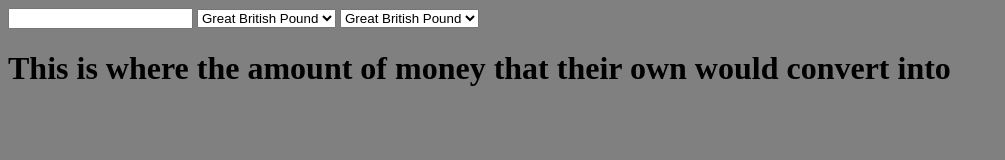
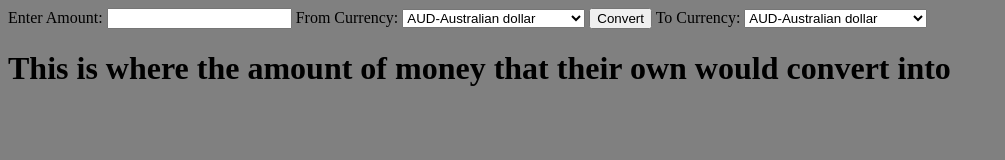
Before and after one commit to Cory545/Currency-Converter, a plain HTML site: page index.html in a window 1280 px wide. Shown: the whole page, without its empty margins (0-1005 px from the left). Drawn offline with Linux system fonts and the light colour scheme.

Commit message:
Surprisngly in 1 sitting (8 hours sigh) I have completed the first step. Using JavaScript and an API for currency converter. User can enter their desired amount in their desired currency, and select what currency they wish to convert to - and it will display how much it would be in that currency. Added options for each currency. Did all the variables, and the entire function for conversion. No CSS.

```diff
--- a/index.html
+++ b/index.html
@@ -8,23 +8,64 @@
 </head>
 <body>
       <!--Placeholder for a potential input text, for customer to potentially enter the amount they would like to convert-->
-    <input type="text">
+            <label for="amount">Enter Amount:</label>
+            <input type="text" id="inputAmount">
+
       <!--Placeholder for a potential selector for user to pick which currency they're entering.-->
-    <select name="cars" id="cars">
-        <option>Great British Pound</option>
-        <option>Euros</option>
-        <option>Dollars</option>
+            <label for="fromCurrency" id="convertFromLabel">From Currency:</label>
+                  <select name="currenciesFrom" id="convertFromCurrencyType">
+                        <option value="AUD">AUD-Australian dollar</option>
+                        <option value="BRL">BRL-Brazillian Real</option>
+                        <option value="CAD">CAD-Canadian Dollar</option>
+                        <option value="CHF">CHF-Swiss Franc</option>
+                        <option value="CNY">CNY-Chinese Yuan</option>
+                        <option value="EUR">EUR-Euro</option>
+                        <option value="GBP">GBP-British Pound Sterling</option>
+                        <option value="HKD">HKD-Hong Kong Dollar</option>
+                        <option value="INR">INR-Indian Rupee</option>
+                        <option value="JPY">JPY-Japanese Yen</option>
+                        <option value="KRW">KRW-South Korean Won</option>
+                        <option value="MXN">MXN-Mexican Peso</option>
+                        <option value="NOK">NOK-Norwegian Krone</option>
+                        <option value="NZD">NZD-New Zealand Dollar</option>
+                        <option value="RUB">RUB-Russian Ruble</option>
+                        <option value="SEK">SEK-Swedish Krona</option>
+                        <option value="SHD">SHD-Singapore dollar</option>
+                        <option value="TRY">TRY-Turkish Lira</option>
+                        <option value="USD">USD-United States Dollar</option>
+                        <option value="ZAR">ZAR-South African Rand</option>
                   </select>
 
+      <!--Button to allow user to have control over when the conversion takes place-->
+      <button id="convertButton">Convert </button>
 
       <!--Placeholder for the user to select what they would like to convert their currency into.-->
-      <select>
-        <option>Great British Pound</option>
-        <option>Euros</option>
-        <option>Dollars</option>
+            <label for="toCurrency" id="convertToLabel">To Currency:</label>
+                  <select name="currenciesTo" id="convertToCurrencyType">
+                        <option value="AUD">AUD-Australian dollar</option>
+                        <option value="BRL">BRL-Brazillian Real</option>
+                        <option value="CAD">CAD-Canadian Dollar</option>
+                        <option value="CHF">CHF-Swiss Franc</option>
+                        <option value="CNY">CNY-Chinese Yuan</option>
+                        <option value="EUR">EUR-Euro</option>
+                        <option value="GBP">GBP-British Pound Sterling</option>
+                        <option value="HKD">HKD-Hong Kong Dollar</option>
+                        <option value="INR">INR-Indian Rupee</option>
+                        <option value="JPY">JPY-Japanese Yen</option>
+                        <option value="KRW">KRW-South Korean Won</option>
+                        <option value="MXN">MXN-Mexican Peso</option>
+                        <option value="NOK">NOK-Norwegian Krone</option>
+                        <option value="NZD">NZD-New Zealand Dollar</option>
+                        <option value="RUB">RUB-Russian Ruble</option>
+                        <option value="SEK">SEK-Swedish Krona</option>
+                        <option value="SHD">SHD-Singapore dollar</option>
+                        <option value="TRY">TRY-Turkish Lira</option>
+                        <option value="USD">USD-United States Dollar</option>
+                        <option value="ZAR">ZAR-South African Rand</option>
                   </select>
+
       <!--Placeholder, shows how much of the currency they would like to convert into, the amount it would be.-->
-      <h1>This is where the amount of money that their own would convert into</h1>
+            <h1 id="newCurrencyValueDisplay">This is where the amount of money that their own would convert into</h1>
 
 <script src="script.js"></script>
 </body>
--- a/script.js
+++ b/script.js
@@ -0,0 +1,59 @@
+
+
+
+// All the variables needed for the variables before converting
+let inputAmount = document.getElementById("inputAmount");
+let convertFromLabel = document.getElementById("convertFromLabel");
+let convertFromCurrencyType = document.getElementById("convertFromCurrencyType");
+// The variable that converts
+const convertButton = document.getElementById("convertButton");
+// All the variables needed for the variables after converting
+const convertToLabel = document.getElementById("convertToLabel");
+let convertToCurrencyType = document.getElementById("convertToCurrencyType");
+let newCurrencyValueDisplay = document.getElementById("newCurrencyValueDisplay");
+
+// My API key now I know needs to be hidden, is hidden in another file.
+
+
+//Function for when the button is clicked, and an event listener for the click.
+convertButton.addEventListener("click", () => {
+    fetch(`https://api.currencyapi.com/v3/latest?apikey=`)
+        .then(response => {
+            if (!response.ok) {
+                throw new Error('Network response was not ok');
+            }
+            return response.json(); // Parse the JSON data
+        })
+        .then(data => {
+            // Access exchange rates from the JSON data
+            const exchangeRates = data.data;
+
+            // Get the selected currency codes
+            const fromCurrency = convertFromCurrencyType.value;
+            const toCurrency = convertToCurrencyType.value;
+
+            // Check if the selected currencies exist in the response
+            if (!exchangeRates[fromCurrency]) {
+                throw new Error('From currency not found in exchange rates');
+            }
+            if (!exchangeRates[toCurrency]) {
+                throw new Error('To currency not found in exchange rates');
+            }
+
+            // Get the exchange rates for the selected currencies. Previously I only did fromCurrency - took me 3 hours to figure it out, as all my currencies came back weird.
+            const fromExchangeRate = exchangeRates[fromCurrency].value;
+            const toExchangeRate = exchangeRates[toCurrency].value;
+            // Get the amount entered by the user
+            const amount = parseFloat(inputAmount.value);
+            // Calculate the converted amount
+            const convertedAmount = (amount / fromExchangeRate) * toExchangeRate;
+
+            // Display the converted amount to the user
+            newCurrencyValueDisplay.textContent = `Converted amount: ${convertedAmount.toFixed(2)} ${toCurrency}`;
+        })
+        .catch(error => {
+            console.error('There was a problem with the fetch operation:', error);
+            // Display an error message to the user
+            newCurrencyValueDisplay.textContent = 'Error fetching data. Please try again later.';
+        });
+});
```
Also changed, not shown: 1 other file. Lines whose indentation alone changed are shown as unchanged.
